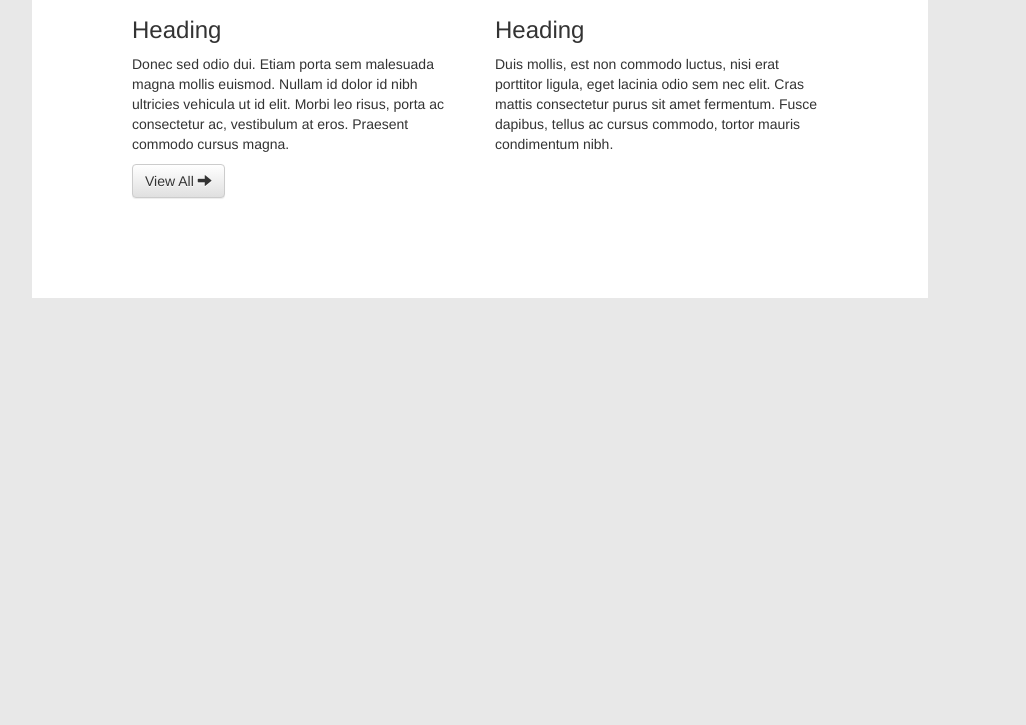
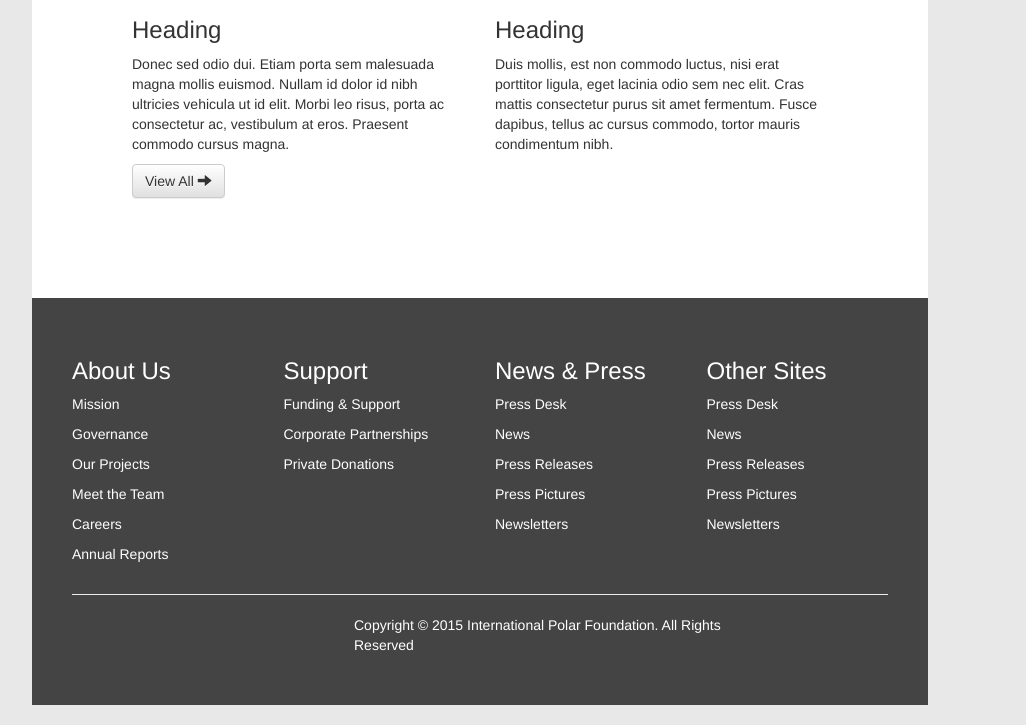
Before and after one commit to hrishikeshchoudhari/first-theme, a plain HTML site: page polar-theme/index.html in a window 1280 px wide. Shown: the part 1850-2575 px from the top of the page, without its empty margins (160-1186 px from the left). Before the commit the page ends 2168 px from the top, so only its background shows below. Drawn offline with nearby package versions, Linux system fonts and the light colour scheme; files whose address does not match are found by name.

Commit message:
Added footer section.

```diff
--- a/polar-theme/css/main.css
+++ b/polar-theme/css/main.css
@@ -63,3 +63,20 @@ header {
    text-decoration: none;
    color: #333333;
 }
+
+footer {
+   padding: 40px;
+   background-color: #444444;
+   color: #ffffff;
+   padding-bottom: 50px;
+   margin-bottom: 0;
+}
+
+footer a, footer a:hover {
+   text-decoration: none;
+   color: #ffffff;
+}
+
+#footer-copyright {
+   margin: 0 auto;
+}
--- a/polar-theme/index.html
+++ b/polar-theme/index.html
@@ -147,11 +147,51 @@
                     </div>
                 </div><!-- /.row -->
                 <!-- End Projects Section -->
+            </div>
+            <!-- End Main Content -->
 
+            <footer>
+                <div class="row">
+                    <div class="col-lg-3 footer-item">
+                        <h3>About Us</h3>
+                            <a href=""><p>Mission</p></a>
+                            <a href=""><p>Governance</p></a>
+                            <a href=""><p>Our Projects</p></a>
+                            <a href=""><p>Meet the Team</p></a>
+                            <a href=""><p>Careers</p></a>
+                            <a href=""><p>Annual Reports</p></a>
+                    </div><!-- /.col-lg-3 -->
+                    <div class="col-lg-3 footer-item">
+                        <h3>Support</h3>
+                            <a href=""><p>Funding & Support</p></a>
+                            <a href=""><p>Corporate Partnerships</p></a>
+                            <a href=""><p>Private Donations</p></a>
+                    </div><!-- /.col-lg-3 -->
+                    <div class="col-lg-3 footer-item">
+                        <h3>News & Press</h3>
+                            <a href=""><p>Press Desk</p></a>
+                            <a href=""><p>News</p></a>
+                            <a href=""><p>Press Releases</p></a>
+                            <a href=""><p>Press Pictures</p></a>
+                            <a href=""><p>Newsletters</p></a>
+                    </div><!-- /.col-lg-3 -->
+                    <div class="col-lg-3 footer-item">
+                        <h3>Other Sites</h3>
+                            <a href=""><p>Press Desk</p></a>
+                            <a href=""><p>News</p></a>
+                            <a href=""><p>Press Releases</p></a>
+                            <a href=""><p>Press Pictures</p></a>
+                            <a href=""><p>Newsletters</p></a>
+                    </div><!-- /.col-lg-3 -->
+                </div>
 
-            </div>
-
-
+                <hr/>
+                <div class="row">
+                    <div class="col-lg-6 col-lg-offset-4">
+                        <p id="footer-copyright">Copyright © 2015 International Polar Foundation. All Rights Reserved</p>
+                    </div>
+                </div>
+            </footer>
         </main>
 
 
```
